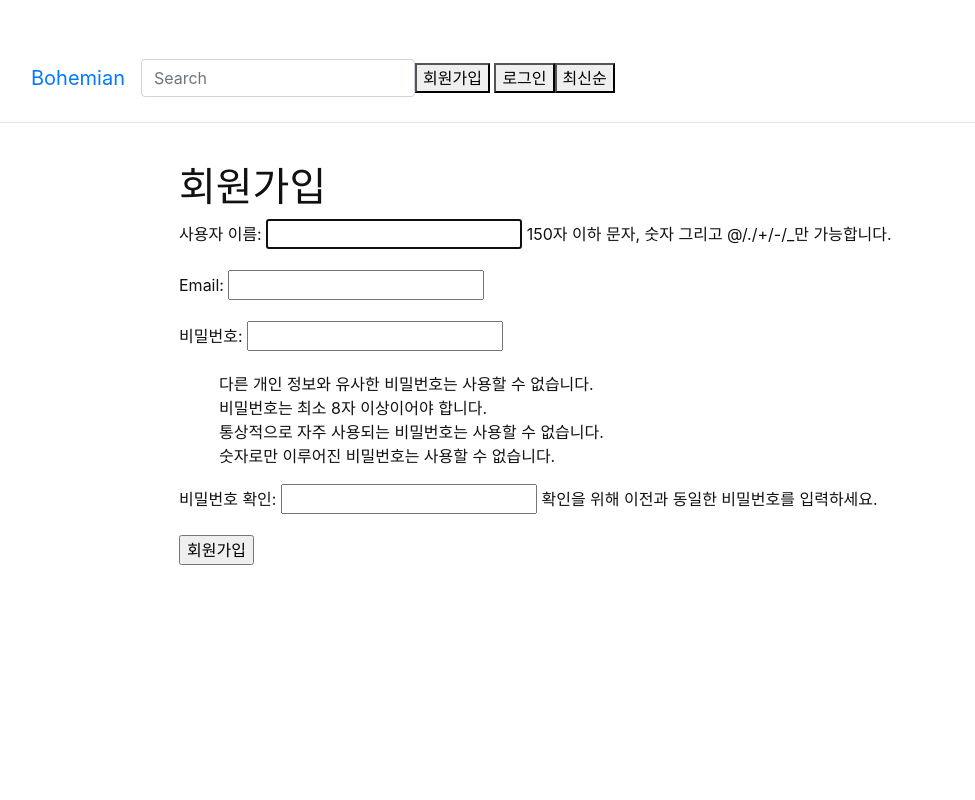
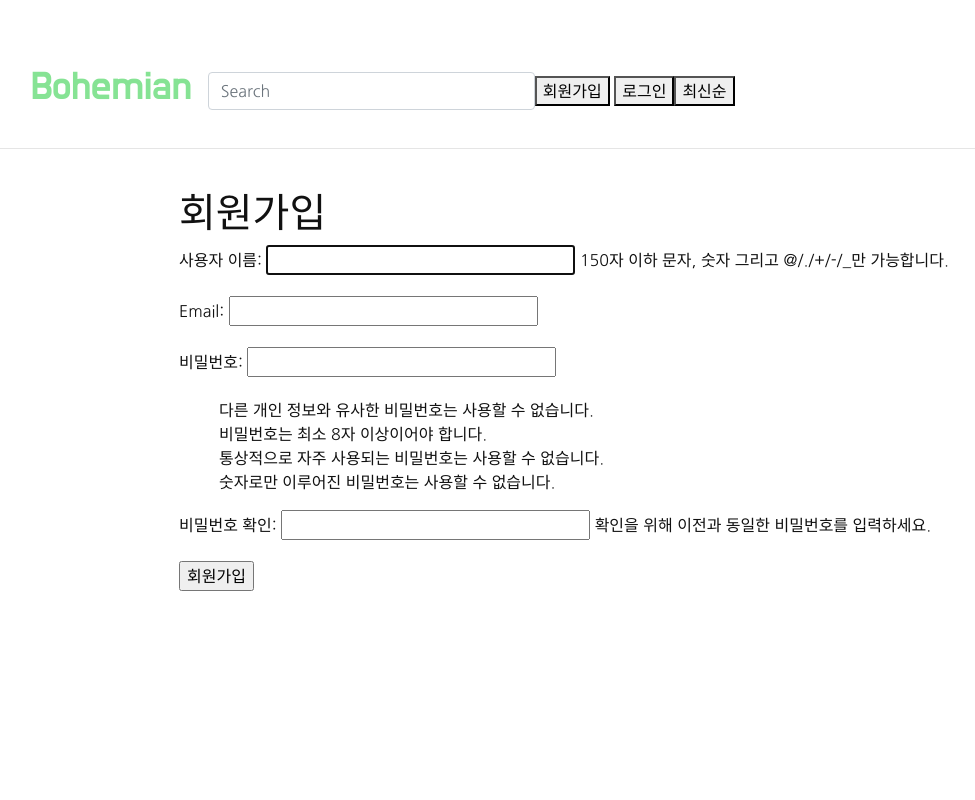
Before and after one commit to love-adela/bohemianbinary-blog, a Django app: page /signup/ in a window 1280 px wide. Shown: the whole page, without its empty margins (50-1025 px from the left). Run offline with Django 3.2, Linux system fonts and the light colour scheme; some libraries are stand-ins or nearby versions.

Commit message:
Facelift

```diff
--- a/blog/static/css/main.css
+++ b/blog/static/css/main.css
@@ -2,6 +2,9 @@ body {
   margin-left: 50px;
   margin-right: 100px;
   padding-top: 50px;
+
+  font-family: 'Noto+Sans+KR','Nanum Gothic','Roboto', sans-serif;
+
 
   /* style */
   color: #111;
@@ -12,7 +15,8 @@ body {
 }
 
   p {
-    text-align: justify;
+  text-align: left;
+  font-weight: 400;
 }
 
 .layout-wrapper {
@@ -30,9 +34,39 @@ ul {
 
 
 a {
-  text-decoration: inherit; /* no underline */
+  text-decoration: none;
+  color: #111;
 }
 
+a:hover {
+  text-decoration: none;
+  color: #86e394;
+  cursor: pointer;
+}
+.navbar-title {
+  font-family: 'Do Hyeon', sans-serif;
+  color: #86e394;
+}
 .comment {
   margin: 20px 0px 20px 20px;
 }
+.posts {
+  padding: 40px 40px;
+  border-top: 1px solid #86e394;
+}
+
+.post-title {
+  padding: 10px 10px;
+}
+
+.post-history {
+  padding: 10px 10px;
+}
+
+.post-date {
+  padding: 10px 10px;
+}
+
+.post-text {
+  padding: 10px 10px;
+}
--- a/blog/templates/blog/base.html
+++ b/blog/templates/blog/base.html
@@ -7,6 +7,7 @@
         <link rel="stylesheet" href="https://stackpath.bootstrapcdn.com/bootstrap/4.4.1/css/bootstrap.min.css" integrity="sha384-Vkoo8x4CGsO3+Hhxv8T/Q5PaXtkKtu6ug5TOeNV6gBiFeWPGFN9MuhOf23Q9Ifjh" crossorigin="anonymous">
         <link rel="stylesheet" type="text/css" href="{% static 'css/main.css' %}">
         <link rel="stylesheet" type="text/css" href="{% static 'css/highlight.css' %}"/>
+        <link href="https://fonts.googleapis.com/css?family=Noto+Sans+KR|Do+Hyeon|Nanum+Gothic|Roboto&display=swap" rel="stylesheet">
         <meta name="author" content="Adela Chung">
 
         <meta name="description" content="Blog for Adela">
@@ -16,7 +17,7 @@
         <!-- header -->
         <nav class="navbar navbar-expand-lg">
             <div class="container">
-                <a class="navbar-brand" href="#">Bohemian</a>
+                <a class="navbar-brand" href="/"><h1 class="navbar-title">Bohemian</h1></a>
                 <button class="navbar-toggler" type="button" data-toggle="collapse" aria-expanded="true" aria-labeel="Toggle navigation">
                     <span class="navbar-toggler-icon"></span>
                 </button>
--- a/blog/templates/blog/post_detail.html
+++ b/blog/templates/blog/post_detail.html
@@ -34,7 +34,7 @@
                         <a href="{% url 'comment_approve' pk=comment.pk %}"><button>댓글 승인</button></a>
                     {% endif %}
                 </div>
-                <strong>{{ comment.author }}</strong>
+                <strong>📬 {{ comment.author }}</strong>
                 <p>{{ comment.text|linebreaks }}</p>
             </div>
             {% endif %}
```
Also changed, not shown: blog/templates/blog/post_list.html (+17 -9 lines). Lines whose indentation alone changed are shown as unchanged.
